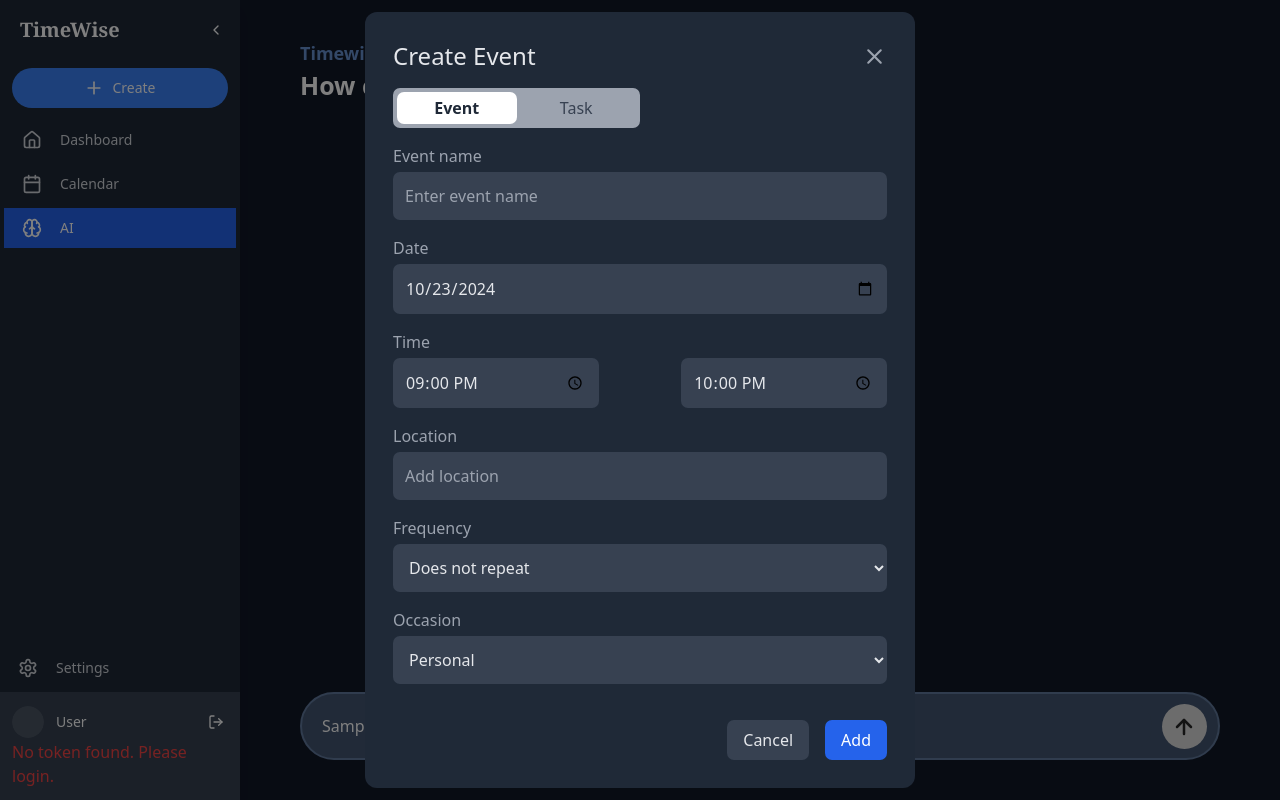
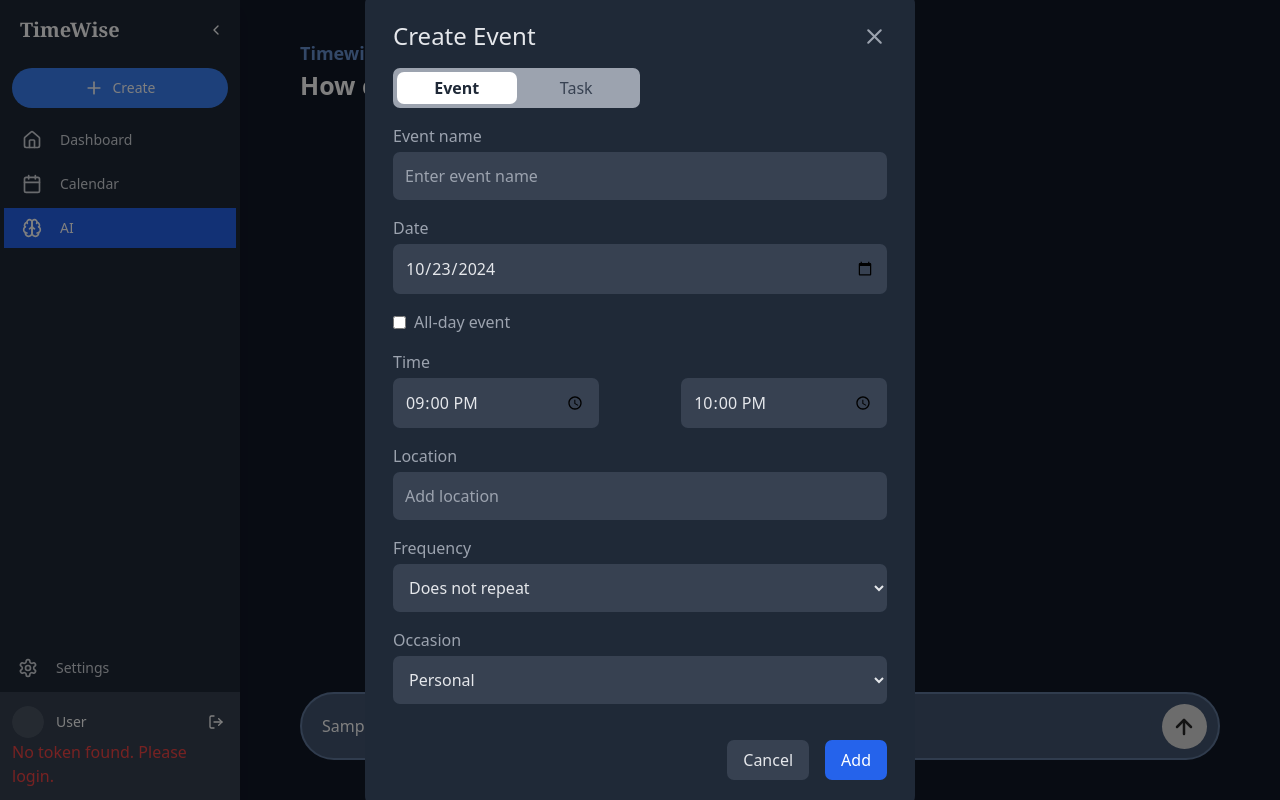
Before and after one commit to gsdyu/Calcoy, a Next.js app in the folder frontend/: page /ai in a window 1280 px wide. Both pictures are taken after typing "Sample" into the empty fields and a click on the button "Create". Built offline with nearby package versions, Linux system fonts and the light colour scheme.

Commit message:
added a all-day button

```diff
--- a/frontend/src/components/Modals/AddEditEventModal.js
+++ b/frontend/src/components/Modals/AddEditEventModal.js
@@ -4,7 +4,7 @@ import React, { useState, useEffect } from 'react';
 import { X } from 'lucide-react';
 import { useTheme } from '@/contexts/ThemeContext';
 
-const AddEditEventModal = ({ onClose, onSave, initialDate }) => {
+const AddEditEventModal = ({ onClose, onSave, initialDate, event }) => {
   const { darkMode } = useTheme();
   const [isVisible, setIsVisible] = useState(false);
   const [selected, setSelected] = useState('event');
@@ -13,6 +13,7 @@ const AddEditEventModal = ({ onClose, onSave, initialDate }) => {
     date: initialDate ? initialDate.toISOString().split('T')[0] : new Date().toISOString().split('T')[0],
     startTime: '',
     endTime: '',
+    allDay: false,
     frequency: 'Does not repeat',
     location: '',
     calendar: 'Personal'
@@ -28,7 +29,20 @@ const AddEditEventModal = ({ onClose, onSave, initialDate }) => {
   useEffect(() => {
     setIsVisible(true);
 
-    // Set default times when the modal opens
+    if (event) {
+      const startDate = new Date(event.start_time);
+      const endDate = new Date(event.end_time);
+      setNewEvent({
+        title: event.title,
+        date: startDate.toISOString().split('T')[0],
+        startTime: startDate.toTimeString().slice(0, 5),
+        endTime: endDate.toTimeString().slice(0, 5),
+        allDay: event.allDay || false,
+        frequency: event.frequency || 'Does not repeat',
+        location: event.location || '',
+        calendar: event.calendar || 'Personal'
+      });
+    } else {
       const { startTime, endTime } = getDefaultTimeRange();
       setNewEvent(prev => ({
         ...prev,
@@ -39,28 +53,12 @@ const AddEditEventModal = ({ onClose, onSave, initialDate }) => {
         ...prev,
         time: startTime
       }));
+    }
 
     return () => {
       setIsVisible(false);
     };
-  }, []);
-
-  useEffect(() => {
-    if (initialDate) {
-      const { startTime, endTime } = getDefaultTimeRange(initialDate);
-      setNewEvent(prev => ({
-        ...prev,
-        date: initialDate.toISOString().split('T')[0],
-        startTime,
-        endTime
-      }));
-      setNewTask(prev => ({
-        ...prev,
-        date: initialDate.toISOString().split('T')[0],
-        time: startTime
-      }));
-    }
-  }, [initialDate]);
+  }, [event, initialDate]);
 
   const getDefaultTimeRange = (date = new Date()) => {
     const roundedDate = new Date(date);
@@ -78,9 +76,12 @@ const AddEditEventModal = ({ onClose, onSave, initialDate }) => {
   };
 
   const handleChange = (e) => {
-    const { name, value } = e.target;
+    const { name, value, type, checked } = e.target;
     if (selected === 'event') {
-      setNewEvent(prev => ({ ...prev, [name]: value }));
+      setNewEvent(prev => ({
+        ...prev,
+        [name]: type === 'checkbox' ? checked : value
+      }));
     } else {
       setNewTask(prev => ({ ...prev, [name]: value }));
     }
@@ -89,19 +90,28 @@ const AddEditEventModal = ({ onClose, onSave, initialDate }) => {
   const handleSubmit = (e) => {
     e.preventDefault();
     if (selected === 'event') {
-      const startDateTime = new Date(`${newEvent.date}T${newEvent.startTime}`);
-      const endDateTime = new Date(`${newEvent.date}T${newEvent.endTime}`);
+      let startDateTime, endDateTime;
+
+      if (newEvent.allDay) {
+        startDateTime = new Date(`${newEvent.date}T00:00:00`);
+        endDateTime = new Date(`${newEvent.date}T23:59:59`);
+      } else {
+        startDateTime = new Date(`${newEvent.date}T${newEvent.startTime}`);
+        endDateTime = new Date(`${newEvent.date}T${newEvent.endTime}`);
 
         if (endDateTime <= startDateTime) {
           alert('End time must be after start time');
           return;
         }
+      }
 
       const event = {
+        id: newEvent.id,
         title: newEvent.title.trim() || "(No title)",
         location: newEvent.location,
         start_time: startDateTime.toISOString(),
         end_time: endDateTime.toISOString(),
+        allDay: newEvent.allDay,
         time_zone: Intl.DateTimeFormat().resolvedOptions().timeZone,
         frequency: newEvent.frequency,
         calendar: newEvent.calendar
@@ -137,11 +147,12 @@ const AddEditEventModal = ({ onClose, onSave, initialDate }) => {
     >
       <div className={`${darkMode ? 'bg-gray-800 text-gray-200' : 'bg-white text-black'} p-7 rounded-xl w-[550px] transition-transform duration-300 transform ${isVisible ? 'scale-100' : 'scale-95'}`} onClick={(e) => e.stopPropagation()}>
         <div className="flex justify-between items-center mb-4">
-          <h3 className="text-2xl font-medium">{selected === 'event' ? 'Create Event' : 'Create Task'}</h3>
+          <h3 className="text-2xl font-medium">{event ? 'Edit Event' : (selected === 'event' ? 'Create Event' : 'Create Task')}</h3>
           <button onClick={handleClose} className="text-gray-400 hover:text-gray-200">
             <X size={25} />
           </button>
         </div>
+        {!event && (
           <div className={`relative ${darkMode ? 'bg-gray-400 border-gray-400' : 'bg-gray-200 border-gray-200'} rounded-[7px] flex items-center w-1/2 mb-4 border-4`}>
             <div
               className={`absolute h-full w-1/2 ${darkMode ? 'bg-white' : 'bg-blue-300'} rounded-[7px] transition-transform duration-200 ease-in-out ${
@@ -169,8 +180,9 @@ const AddEditEventModal = ({ onClose, onSave, initialDate }) => {
               Task
             </button>
           </div>
+        )}
         <form onSubmit={handleSubmit}>
-          {selected === 'event' ? (
+          {(selected === 'event' || event) ? (
             <>
               <label className={`${darkMode ? ' text-gray-400' : 'text-black'} block font-medium pb-1`}>Event name</label>
                 <input
@@ -190,6 +202,19 @@ const AddEditEventModal = ({ onClose, onSave, initialDate }) => {
                   className={`w-full p-3 mb-4 ${darkMode ? 'bg-gray-700 border-gray-600' : 'bg-gray-100 border-gray-100'} rounded-[7px]`}
                   required
                 />
+                <div className="flex items-center mb-4">
+                  <input
+                    type="checkbox"
+                    name="allDay"
+                    id="allDay"
+                    checked={newEvent.allDay}
+                    onChange={handleChange}
+                    className="mr-2"
+                  />
+                  <label htmlFor="allDay" className={`${darkMode ? 'text-gray-400' : 'text-black'}`}>All-day event</label>
+                </div>
+                {!newEvent.allDay && (
+                  <>
                     <label className={`${darkMode ? ' text-gray-400' : 'text-black'} block font-medium pb-1`}>Time</label>
                     <div className="flex justify-between mb-4">
                       <input
@@ -209,6 +234,8 @@ const AddEditEventModal = ({ onClose, onSave, initialDate }) => {
                         required
                       />
                     </div>
+                  </>
+                )}
                 <label className={`${darkMode ? ' text-gray-400' : 'text-black'} block font-medium pb-1`}>Location</label>
                 <input
                   type="text"
@@ -292,7 +319,7 @@ const AddEditEventModal = ({ onClose, onSave, initialDate }) => {
               Cancel
             </button>
             <button type="submit" className="px-4 py-2 bg-blue-600 hover:bg-blue-700 text-white rounded-[7px]">
-              Add
+              {event ? 'Save' : 'Add'}
             </button>
           </div>
         </form>
```
Lines whose indentation alone changed are shown as unchanged.
